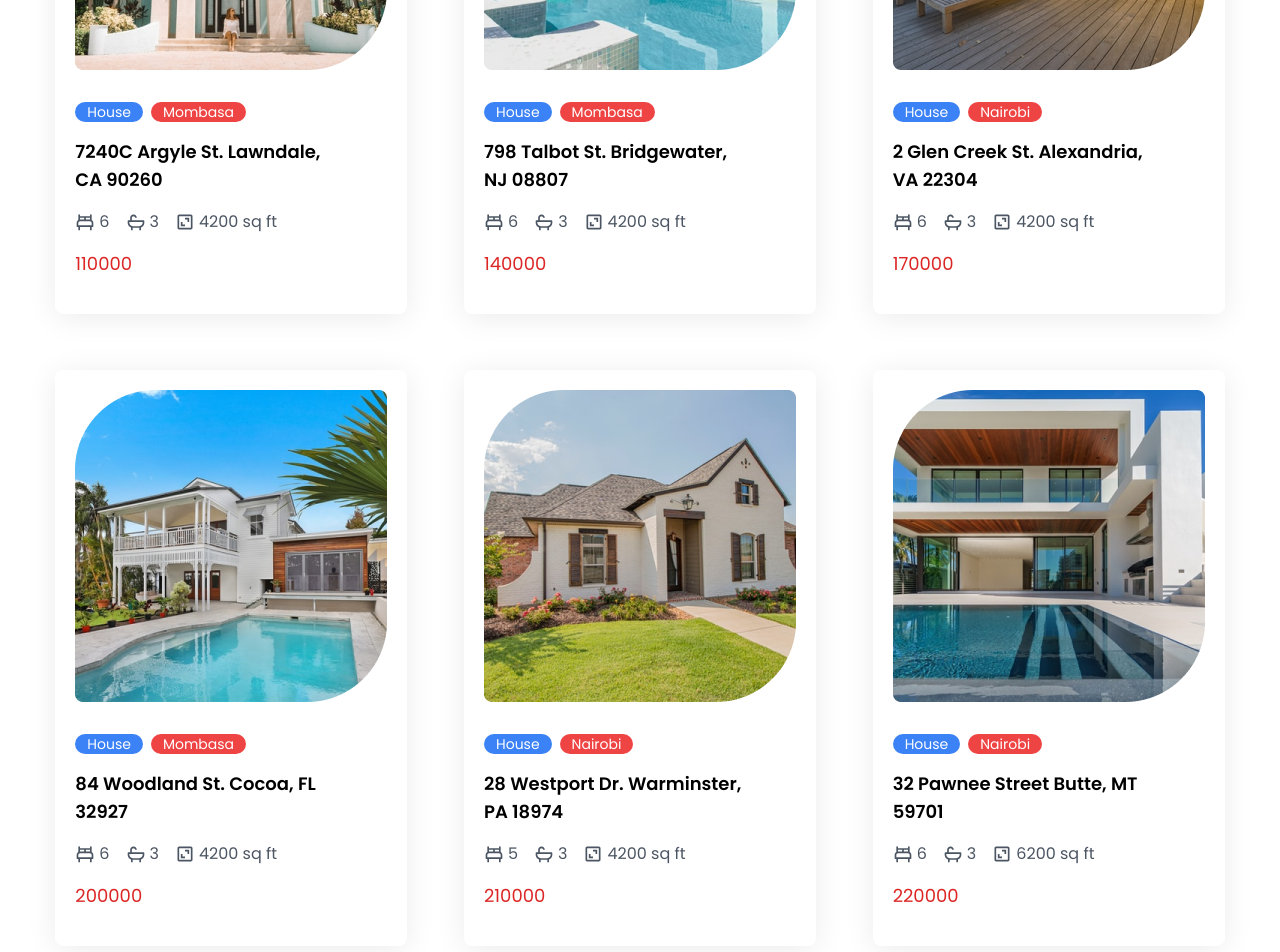
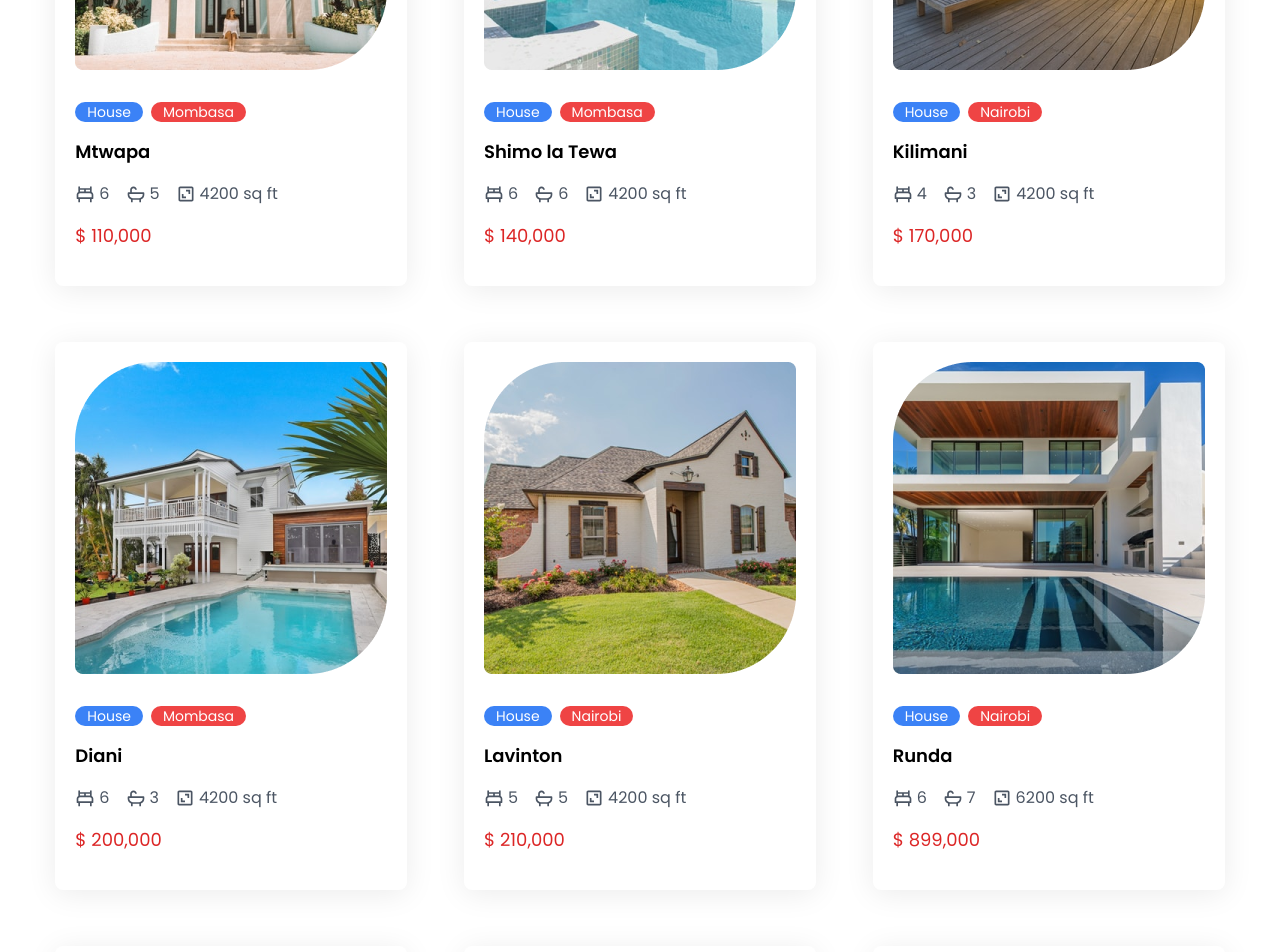
Before and after one commit to Thuotracy/real-estate-app-design, a React (Create React App) app: page / in a window 1280 px wide. Shown: the part 1140-2092 px from the top of the page. Built offline with nearby package versions, Linux system fonts and the light colour scheme.

Commit message:
made changes

```diff
--- a/src/data.js
+++ b/src/data.js
@@ -64,16 +64,16 @@ export const housesData = [
     image: House1,
     imageLg: House1Lg,
     country: 'Mombasa',
-    address: '7240C Argyle St. Lawndale, CA 90260',
+    address: 'Mtwapa',
     bedrooms: '6',
-    bathrooms: '3',
+    bathrooms: '5',
     surface: '4200 sq ft',
     year: '2016',
-    price: '110000',
+    price: '$ 110,000',
     agent: {
       image: Agent1,
       name: 'Patricia Tullert',
-      phone: '0123 456 78910',
+      phone: '0712345678',
     },
   },
   {
@@ -85,16 +85,16 @@ export const housesData = [
     image: House2,
     imageLg: House2Lg,
     country: 'Mombasa',
-    address: '798 Talbot St. Bridgewater, NJ 08807',
+    address: 'Shimo la Tewa',
     bedrooms: '6',
-    bathrooms: '3',
+    bathrooms: '6',
     surface: '4200 sq ft',
-    year: '2016',
-    price: '140000',
+    year: '2021',
+    price: '$ 140,000',
     agent: {
       image: Agent2,
       name: 'Daryl Hawker',
-      phone: '0123 456 78910',
+      phone: '0712345678',
     },
   },
   {
@@ -106,16 +106,16 @@ export const housesData = [
     image: House3,
     imageLg: House3Lg,
     country: 'Nairobi',
-    address: '2 Glen Creek St. Alexandria, VA 22304',
-    bedrooms: '6',
+    address: 'Kilimani',
+    bedrooms: '4',
     bathrooms: '3',
     surface: '4200 sq ft',
-    year: '2016',
-    price: '170000',
+    year: '2023',
+    price: '$ 170,000',
     agent: {
       image: Agent3,
       name: 'Amado Smith',
-      phone: '0123 456 78910',
+      phone: '0712345678',
     },
   },
   {
@@ -127,16 +127,16 @@ export const housesData = [
     image: House4,
     imageLg: House4Lg,
     country: 'Mombasa',
-    address: '84 Woodland St. Cocoa, FL 32927',
+    address: 'Diani',
     bedrooms: '6',
     bathrooms: '3',
     surface: '4200 sq ft',
-    year: '2016',
-    price: '200000',
+    year: '2020',
+    price: '$ 200,000',
     agent: {
       image: Agent4,
       name: 'Kaitlyn Gonzalez',
-      phone: '0123 456 78910',
+      phone: '0712345678',
     },
   },
   {
@@ -148,16 +148,16 @@ export const housesData = [
     image: House5,
     imageLg: House5Lg,
     country: 'Nairobi',
-    address: '28 Westport Dr. Warminster, PA 18974',
+    address: 'Lavinton',
     bedrooms: '5',
-    bathrooms: '3',
+    bathrooms: '5',
     surface: '4200 sq ft',
     year: '2015',
-    price: '210000',
+    price: '$ 210,000',
     agent: {
       image: Agent5,
       name: 'Grover Robinson',
-      phone: '0123 456 78910',
+      phone: '0712345678',
     },
   },
   {
@@ -169,16 +169,16 @@ export const housesData = [
     image: House6,
     imageLg: House6Lg,
     country: 'Nairobi',
-    address: '32 Pawnee Street Butte, MT 59701',
+    address: 'Runda',
     bedrooms: '6',
-    bathrooms: '3',
+    bathrooms: '7',
     surface: '6200 sq ft',
-    year: '2014',
-    price: '220000',
+    year: '2023',
+    price: '$ 899,000',
     agent: {
       image: Agent6,
       name: 'Karen Sorensen',
-      phone: '0123 456 78910',
+      phone: '0712345678',
     },
   },
   {
@@ -190,16 +190,16 @@ export const housesData = [
     image: Apartment1,
     imageLg: Apartment1Lg,
     country: 'Nairobi',
-    address: '32 Pawnee Street Butte, MT 59701',
+    address: 'Kilimani',
     bedrooms: '2',
     bathrooms: '1',
     surface: '1200 sq ft',
     year: '2012',
-    price: '20000',
+    price: '$ 80,000',
     agent: {
       image: Agent7,
       name: 'Jawhar Shamil Naser',
-      phone: '0123 456 78910',
+      phone: '0712345678',
     },
   },
   {
@@ -211,16 +211,16 @@ export const housesData = [
     image: Apartment2,
     imageLg: Apartment2Lg,
     country: 'Mombasa',
-    address: '28 Westport Dr. Warminster, PA 18974',
+    address: 'Mtwapa',
     bedrooms: '3',
-    bathrooms: '1',
+    bathrooms: '4',
     surface: '1000 sq ft',
     year: '2011',
-    price: '30000',
+    price: '$ 150,000',
     agent: {
       image: Agent8,
       name: 'Juana Douglass',
-      phone: '0123 456 78910',
+      phone: '0712345678',
     },
   },
   {
--- a/src/pages/PropertyDetails.js
+++ b/src/pages/PropertyDetails.js
@@ -34,7 +34,7 @@ const PropertyDetails = () => {
           <div className='bg-red-500 text-white px-3 rounded-full'>{house.country}</div>
         </div>
 
-        <div className='text-3x1 font-semibold text-red-500'>$ {house.price}</div>
+        <div className='text-3x1 font-semibold text-red-500'>{house.price}</div>
       </div>
 
       <div className='flex flex-col lg:items-start gap-8 lg:flex-row'>
```
